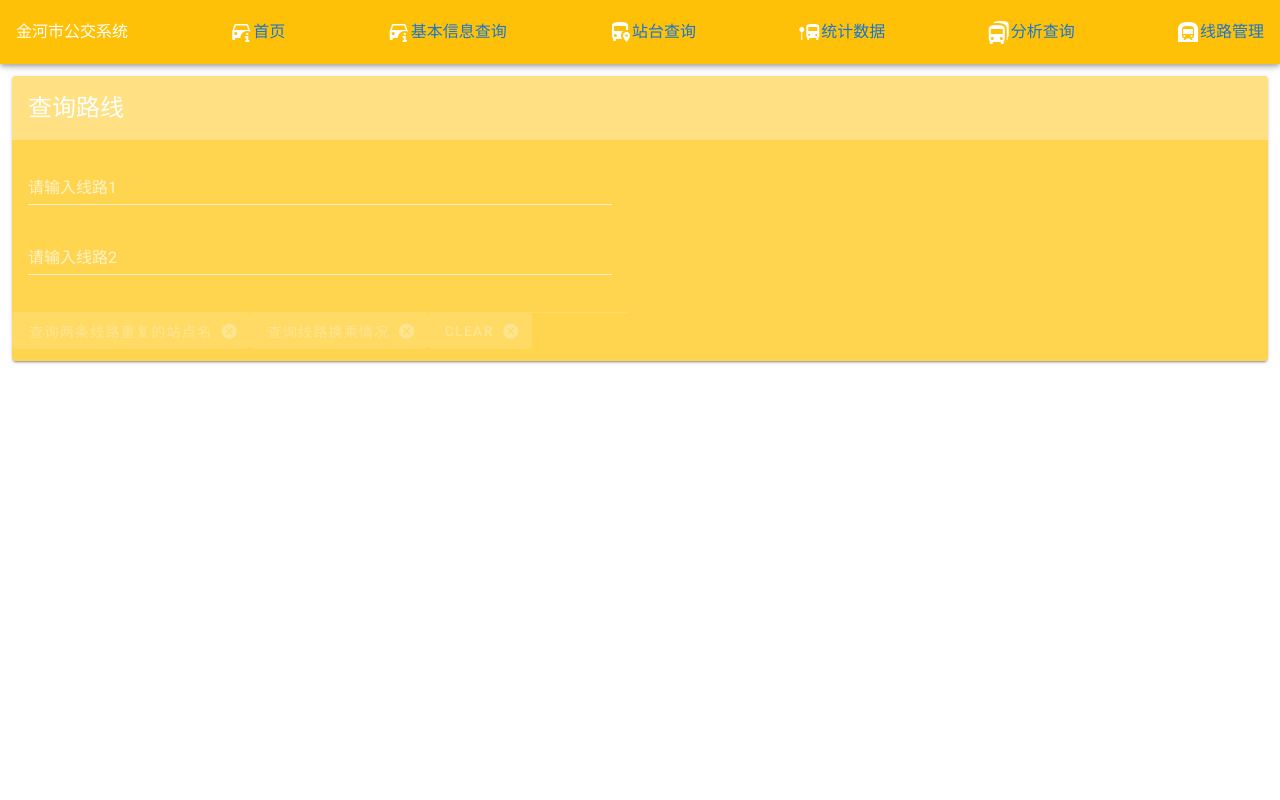
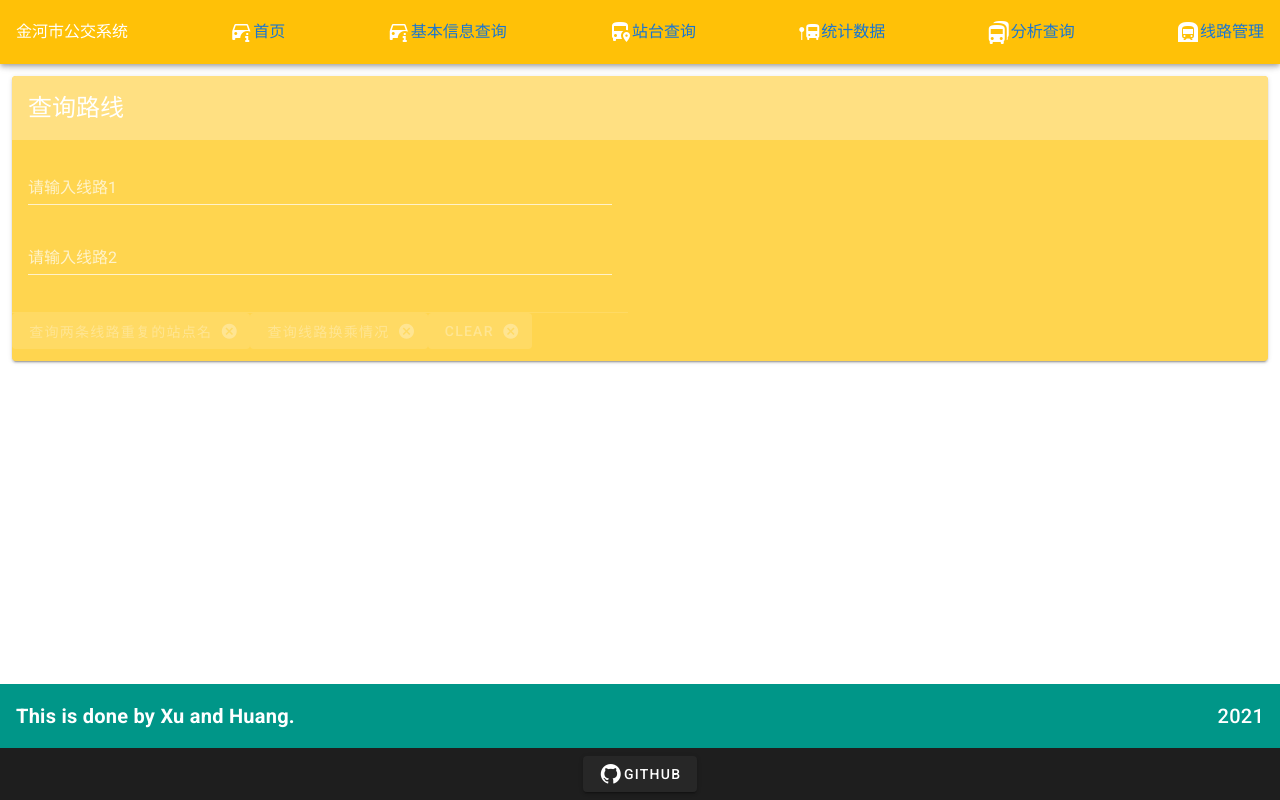
Before and after one commit to S-N-O-R-L-A-X/Jinhe, a Vue app: page /analysis in a window 1280 px wide. Built offline with nearby package versions, Linux system fonts and the light colour scheme.

Commit message:
add footer

```diff
--- a/src/App.vue
+++ b/src/App.vue
@@ -24,6 +24,27 @@
         <router-view/>
       </v-container>
     </v-main>
+    <v-footer padless dark>
+      <v-card class="flex" flat tile>
+       <v-card-title class="teal">
+        <strong class="subheading">This is done by Xu and Huang.</strong>
+        <v-spacer></v-spacer> {{ new Date().getFullYear() }}
+
+      </v-card-title>
+
+      <v-card-text class="py-2 white--text text-center">
+         <v-btn @click="jump">
+
+          <v-icon size="24px">
+            mdi-github
+          </v-icon>
+          github
+        </v-btn>
+      </v-card-text>
+
+
+      </v-card>
+    </v-footer>
   </v-app>
 </template>
 
@@ -35,6 +56,12 @@ export default {
   data: () => ({
     //
   }),
+  methods:{
+    jump(){
+        // window.location.href="https://github.com/S-N-O-R-L-A-X/Jinhe";
+        window.open("https://github.com/S-N-O-R-L-A-X/Jinhe","_blank");
+    }
+  }
 };
 </script>
 
--- a/src/views/Analysis.vue
+++ b/src/views/Analysis.vue
@@ -36,6 +36,17 @@
               <v-list v-for="platform of platforms.crossStation" dense>
                   <v-list-item>{{platform.name}} {{platform.english}}</v-list-item>
               </v-list>
+          </div>
+        </v-expand-transition>
+
+        <v-expand-transition offset--x>
+          <div v-show="returned===2">
+              <p>共{{platforms.count}}个重复站点名</p>
+              <v-list v-for="platform of platforms.crossStation" dense>
+                  <v-list-item>{{platform.name}} {{platform.english}}</v-list-item>
+              </v-list>
+              <v-data-table>
+              </v-data-table>
           </div>
         </v-expand-transition>
       </v-col>
@@ -79,14 +90,14 @@ export default {
 
           });
         },
-        getDuplicatePlatforms(){
+        getExchangeRoutes(){
           this.loading = true;
           let that = this;
 
-          axios.get('http://localhost:8081/nosql/StationController/listCrossStation',  {
+          axios.get('http://localhost:8081/nosql/LineController/listTransLineStation',  {
           params: {
-            line1:this.line1,
-            line2:this.line2,
+            lineName:this.line1,
+
           }
           })
           .then(response => {
@@ -100,7 +111,7 @@ export default {
               this.headers=[{text:'上一站',value:'fromStation'},{text:'下一站',value:'toStation'},{text:'线路数量',value:'lineCount'}];
 
               this.loading = false;
-              this.returned=1;
+              this.returned=2;
 
           });
         },
```
